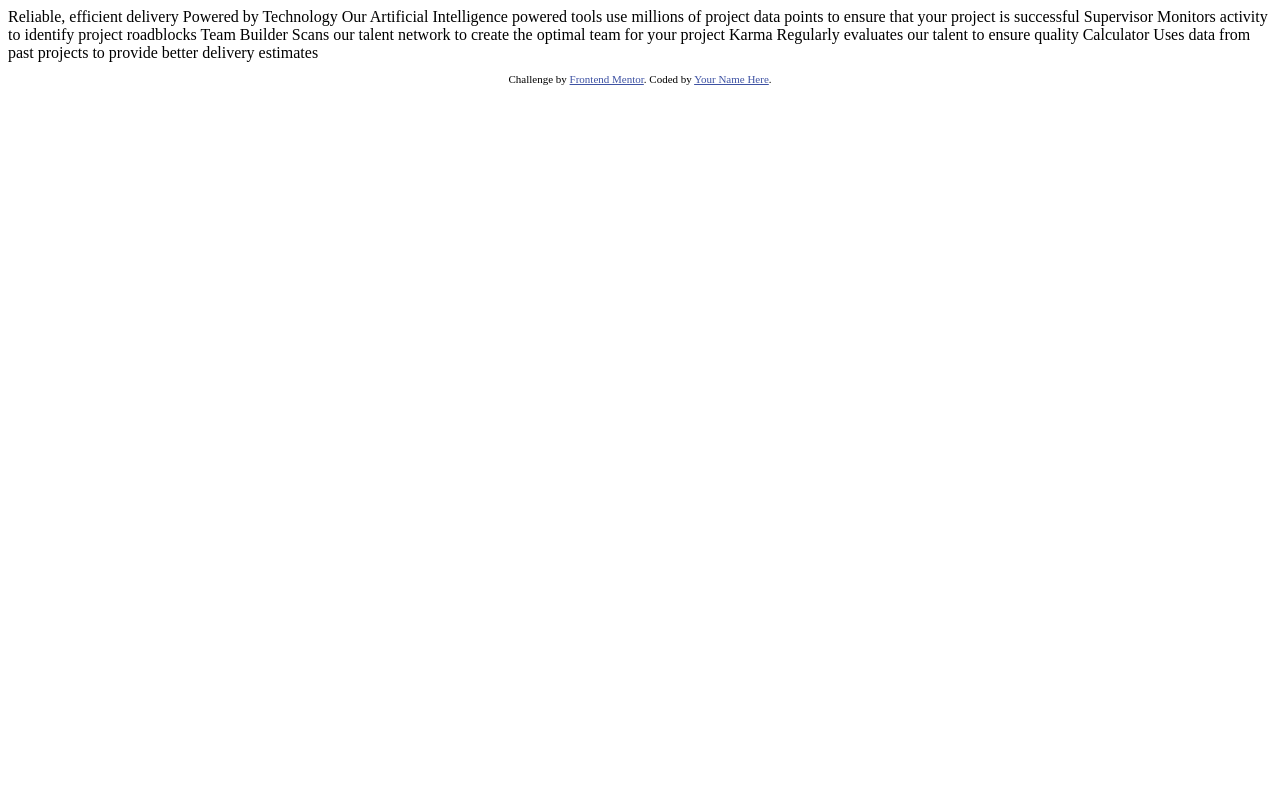
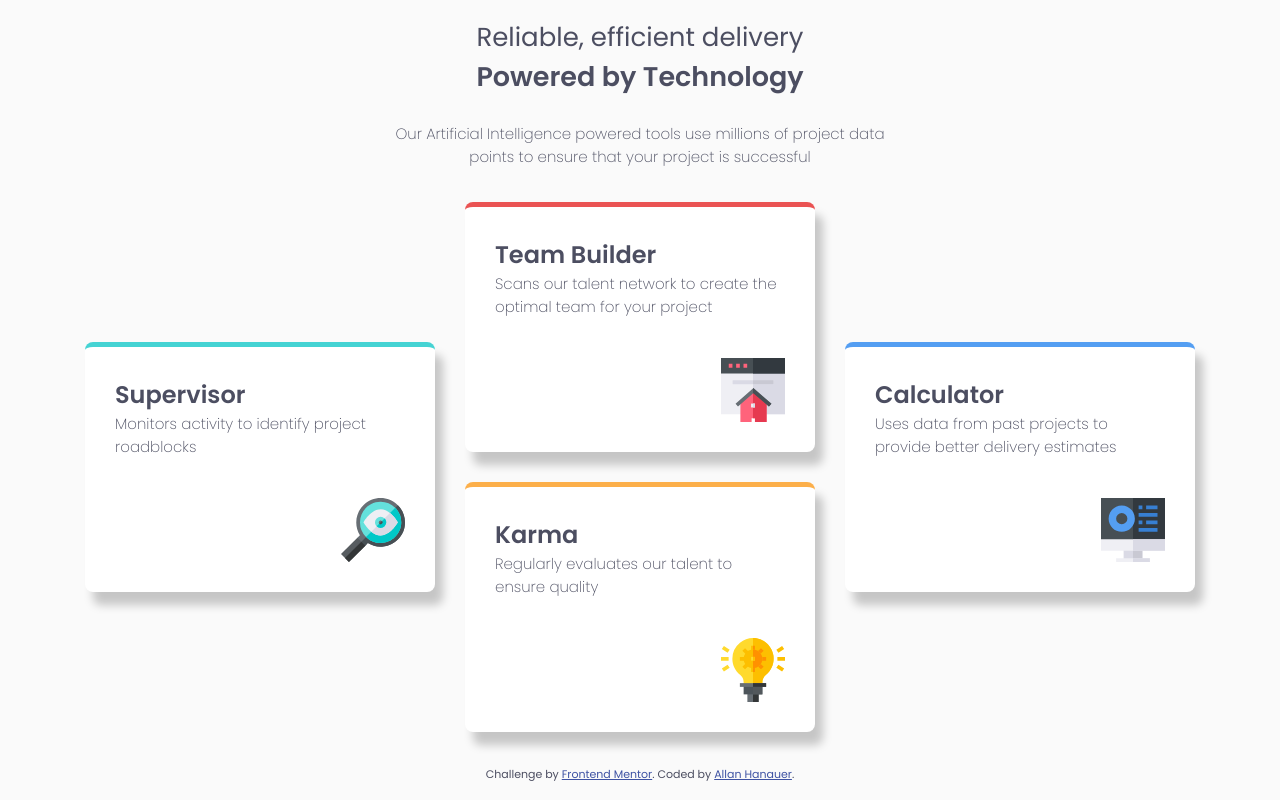
Before and after one commit to allanhanauer/four-card-feature-section-master, a plain HTML site: page index.html in a window 1280 px wide. Drawn offline with Linux system fonts and the light colour scheme.

Commit message:
Finalização do projeto

```diff
--- a/index.html
+++ b/index.html
@@ -1,45 +1,103 @@
 <!DOCTYPE html>
 <html lang="en">
+
 <head>
   <meta charset="UTF-8">
-  <meta name="viewport" content="width=device-width, initial-scale=1.0"> <!-- displays site properly based on user's device -->
-
+  <meta name="viewport" content="width=device-width, initial-scale=1.0">
   <link rel="icon" type="image/png" sizes="32x32" href="./images/favicon-32x32.png">
 
   <title>Frontend Mentor | Four card feature section</title>
+  <link rel="stylesheet" href="src/style.css">
+  <link rel="stylesheet" href="src/responsivo.css">
+</head>
 
-  <!-- Feel free to remove these styles or customise in your own stylesheet 👍 -->
-  <style>
-    .attribution { font-size: 11px; text-align: center; }
-    .attribution a { color: hsl(228, 45%, 44%); }
-  </style>
-</head>
 <body>
-
+  <header>
+    <section id="title-header">
+      <div id="delivery">
         Reliable, efficient delivery
+      </div>
+      <div id="tech">
         Powered by Technology
-
+      </div>
+      </h1>
+    </section>
+    <section id="desc-header">
+      <p>
         Our Artificial Intelligence powered tools use millions of project data points
         to ensure that your project is successful
+      </p>
+    </section>
+  </header>
+  <main>
+    <section id="first">
+      <div class="box" id='first-box'>
+        <div class="text">
+          <h2>
+            Supervisor
+          </h2>
+          <p>
+            Monitors activity to identify project roadblocks
+          </p>
+        </div>
+        <div class="img_box">
+          <img class="img_box" src="images/icon-supervisor.svg" alt="supervisor">
+        </div>
+      </div>
+    </section>
+    <section id="two">
+      <div class="box" id="second-box">
+        <div class="text">
 
-  Supervisor
-  Monitors activity to identify project roadblocks
-
+          <h2>
             Team Builder
+          </h2>
+          <p>
             Scans our talent network to create the optimal team for your project
-
+          </p>
+        </div>
+        <div class="img_box">
+          <img src="images/icon-team-builder.svg" alt="team-builder">
+        </div>
+      </div>
+      <div class="box" id='three-box'>
+        <div class="text">
+          <h2>
             Karma
+          </h2>
+          <p>
             Regularly evaluates our talent to ensure quality
-
+          </p>
+        </div>
+        <div class="img_box">
+          <img class="img_box" src="images/icon-karma.svg" alt="karma">
+        </div>
+      </div>
+    </section>
+    <section id="three">
+      <div class="box" id='four-box'>
+        <div class="text">
+          <h2>
             Calculator
+          </h2>
+          <p>
             Uses data from past projects to provide better delivery estimates
+          </p>
+        </div>
+        <div class="img_box">
+          <img src="images/icon-calculator.svg" alt="calculator">
+        </div>
+      </div>
+    </section>
+  </main>
 
 
   <footer>
     <p class="attribution">
-      Challenge by <a href="https://www.frontendmentor.io?ref=challenge" target="_blank">Frontend Mentor</a>.
-      Coded by <a href="#">Your Name Here</a>.
+      Challenge by <a href="https://www.frontendmentor.io?ref=challenge"rel='noopener noreferrer' target="_blank">Frontend Mentor</a>.
+      Coded by <a href="#">Allan Hanauer</a>.
     </p>
   </footer>
 </body>
+
 </html>
--- /dev/null
+++ b/src/responsivo.css
@@ -0,0 +1,26 @@
+@media only screen and (max-width: 800px){
+    body{
+        flex-direction: column;
+        width: 100%;
+        height: 1360px;
+        justify-content: space-around;
+        gap: 60px;
+    }
+    header{
+        width: 350px;
+        height: 150px;
+        justify-content: center;
+    }
+    main{
+        flex-direction: column;
+    }
+    #desc-header {
+        font-size: 18px;
+        width: 350px;
+        text-align: center;
+      }
+    .box{
+        width: 300px;
+        height: 220px;
+    }
+}
--- /dev/null
+++ b/src/style.css
@@ -0,0 +1,110 @@
+@import url("https://fonts.googleapis.com/css2?family=Poppins:wght@200;400;600&display=swap");
+* {
+  padding: 0;
+  margin: 0;
+  box-sizing: border-box;
+  font-family: "Poppins";
+  color: var(--color--VeryDarkBlue);
+}
+p {
+  font-size: 15px;
+}
+:root {
+  --color-Red: hsl(0, 78%, 62%);
+  --color-Cyan: hsl(180, 62%, 55%);
+  --color-Orange: hsl(34, 97%, 64%);
+  --color-Blue: hsl(212, 86%, 64%);
+  --color--VeryDarkBlue: hsl(234, 12%, 34%);
+  --color-GrayishBlue: hsl(229, 6%, 66%);
+  --color-VeryLightGray: hsl(0, 0%, 98%);
+}
+body {
+  display: flex;
+  flex-direction: column;
+  justify-content: space-around;
+  background-color: var(--color-VeryLightGray);
+  align-items: center;
+  width: 100vw;
+  height: 100vh;
+}
+header {
+  display: flex;
+  font-weight: 200;
+  flex-direction: column;
+  justify-content: center;
+  align-items: center;
+  gap: 25px;
+}
+#title-header {
+  display: flex;
+  flex-direction: column;
+  justify-content: center;
+}
+header #delivery {
+  font-size: 26px;
+  font-weight: 400;
+}
+header #tech {
+  font-size: 27px;
+  font-weight: 600;
+}
+#desc-header {
+  font-size: 18px;
+  width: 500px;
+  text-align: center;
+}
+main {
+  width: 80%;
+  height: 528px;
+  justify-content: center;
+  align-items: center;
+  gap: 30px;
+  display: flex;
+}
+.box {
+  display: flex;
+  flex-direction: column;
+  justify-content: space-between;
+  border-radius: 8px;
+  box-shadow: 8px 13px 10px 0px rgba(0, 0, 0, 0.21);
+  padding: 30px;
+  width: 350px;
+  height: 250px;
+  background-color: white;
+}
+.box p{
+    font-weight: 200;
+}
+#first-box {
+  border-top: 5px solid var(--color-Cyan);
+}
+#second-box {
+  border-top: 5px solid var(--color-Red);
+}
+#three-box {
+  border-top: 5px solid var(--color-Orange);
+}
+#four-box {
+  border-top: 5px solid var(--color-Blue);
+}
+#two {
+  display: flex;
+  flex-direction: column;
+  gap: 30px;
+}
+.img_box {
+  display: flex;
+  justify-content: end;
+  align-items: end;
+}
+footer {
+  display: flex;
+  justify-content: center;
+}
+.attribution {
+  font-size: 11px;
+  text-align: center;
+}
+.attribution a {
+  color: hsl(228, 45%, 44%);
+}
```
Lines whose indentation alone changed are shown as unchanged.
